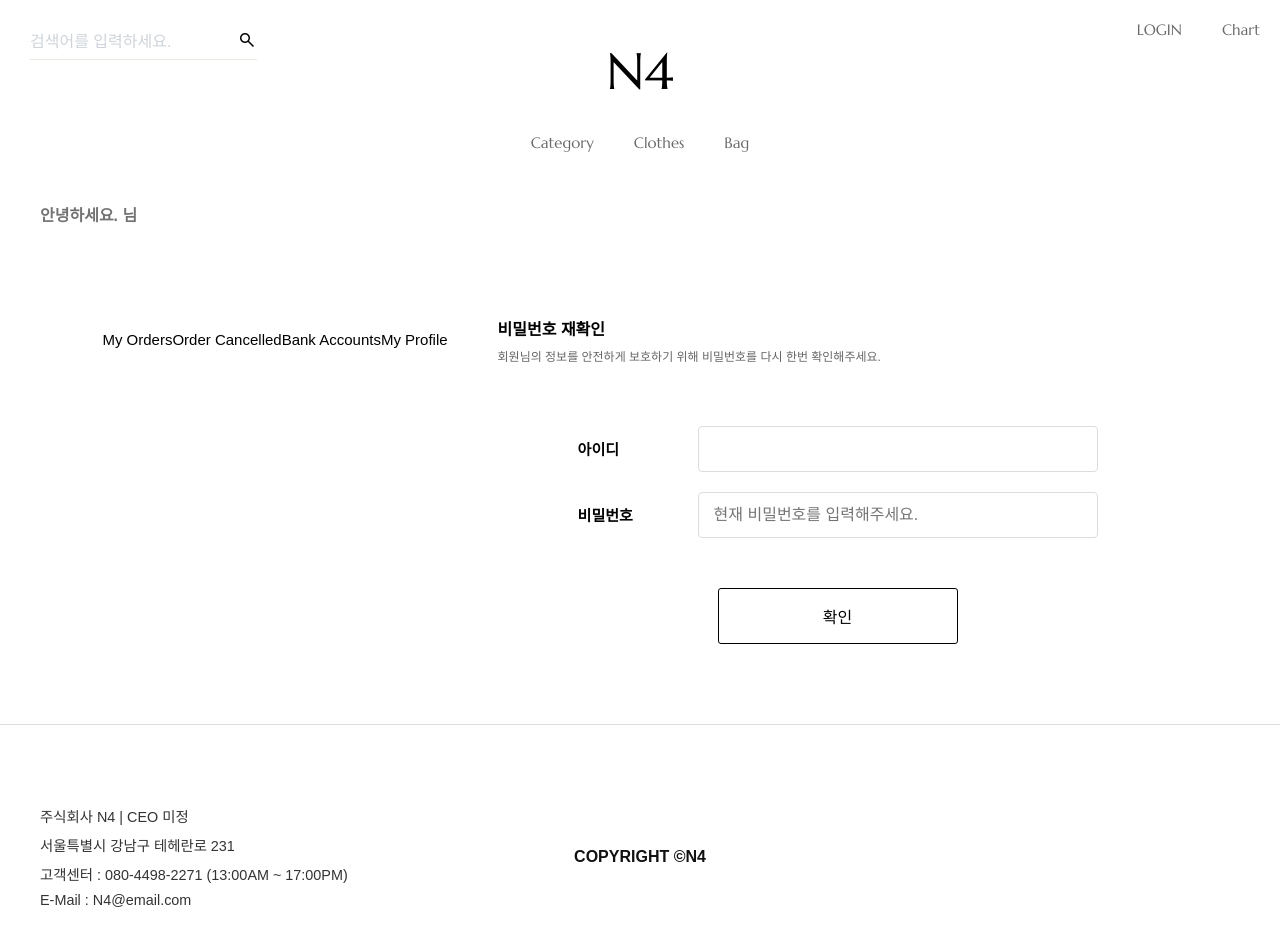
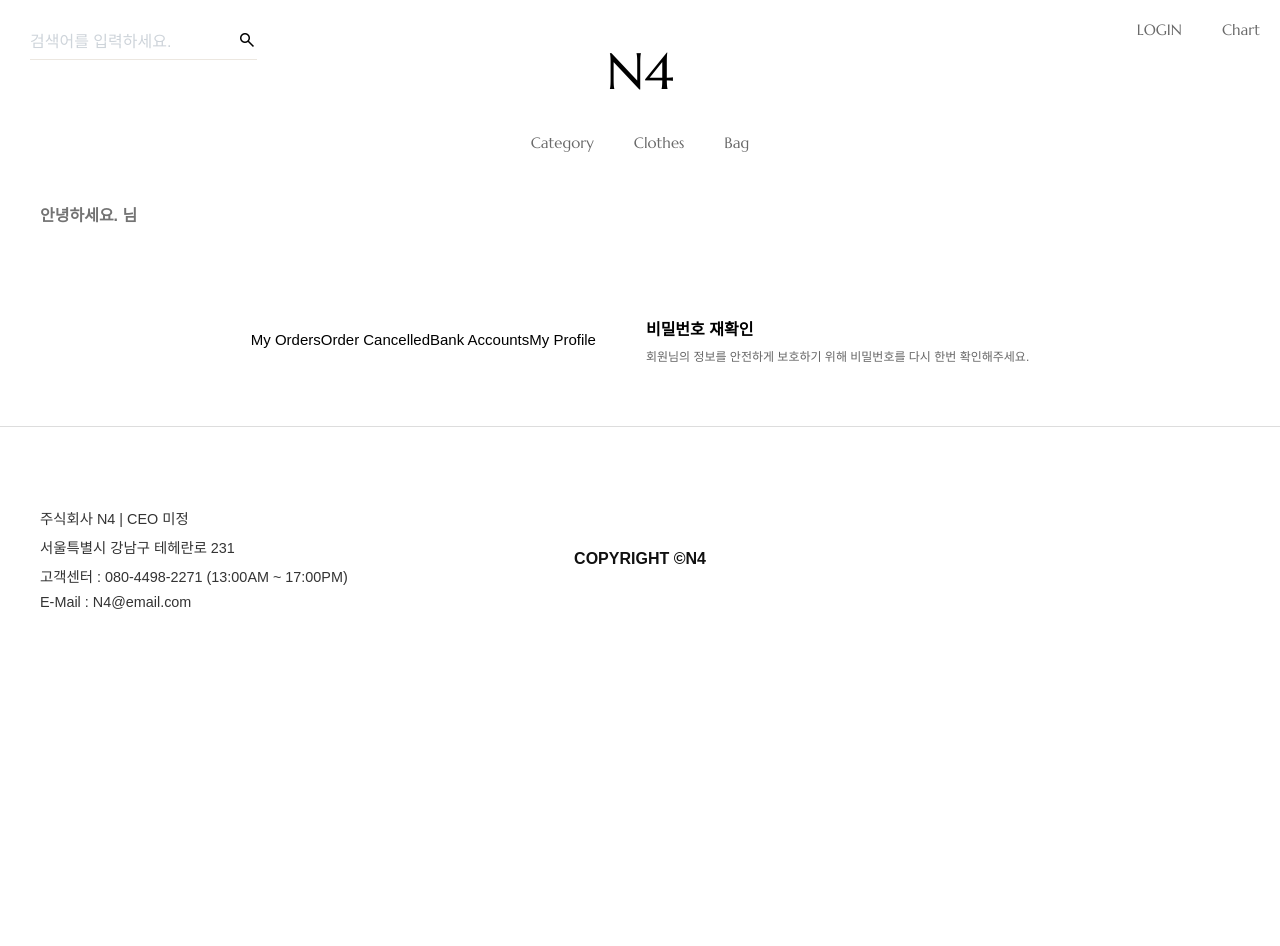
Before and after one commit to shopping-mall-Frontend/team-project, a React (Create React App) app: page /user/bankaccounts in a window 1280 px wide. Shown: the top 946 px of the page. After the commit the page ends 800 px from the top, so only its background shows below. Built offline with nearby package versions, Linux system fonts and the light colour scheme; no server answers.

Commit message:
fix: 비밀번호 재확인 로그인 오류 문제 해결

```diff
--- a/src/components/Userpage/AuthPassword.js
+++ b/src/components/Userpage/AuthPassword.js
@@ -19,12 +19,11 @@ const AuthPassword = () => {
     };
     authUser();
   }, []);
-  console.log('아이디 정보 : ', user);
+  console.log(user);
 
   const OnSubmit = async (data) => {
-    console.log('로그인 정보 : ', data);
     const user = await signIn(data);
-    if (user) {
+    if (!user) {
       alert('비밀번호가 일치하지 않습니다.');
     } else if (location.pathname.includes(slicePathname)) {
       navigate(`/user/${slicePathname}/edit`);
@@ -36,6 +35,7 @@ const AuthPassword = () => {
       <Outlet />
       <h3>비밀번호 재확인</h3>
       <p>회원님의 정보를 안전하게 보호하기 위해 비밀번호를 다시 한번 확인해주세요.</p>
+      {user ? (
         <form onSubmit={handleSubmit(OnSubmit)}>
           <div>
             <label htmlFor="userId">아이디</label>
@@ -58,6 +58,9 @@ const AuthPassword = () => {
           </div>
           <input type="submit" className="inputSubmit" value="확인" />
         </form>
+      ) : (
+        ''
+      )}
     </Container>
   );
 };
```
Lines whose indentation alone changed are shown as unchanged.
